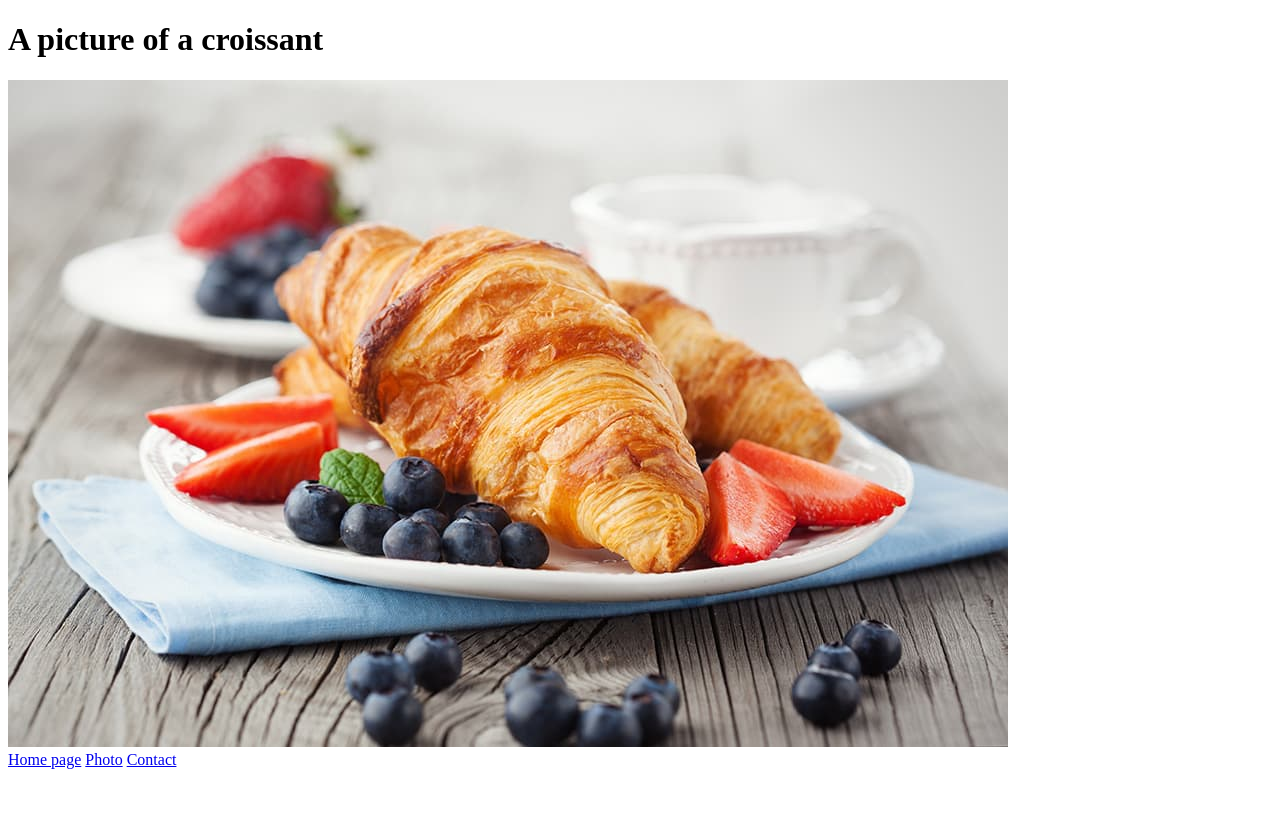
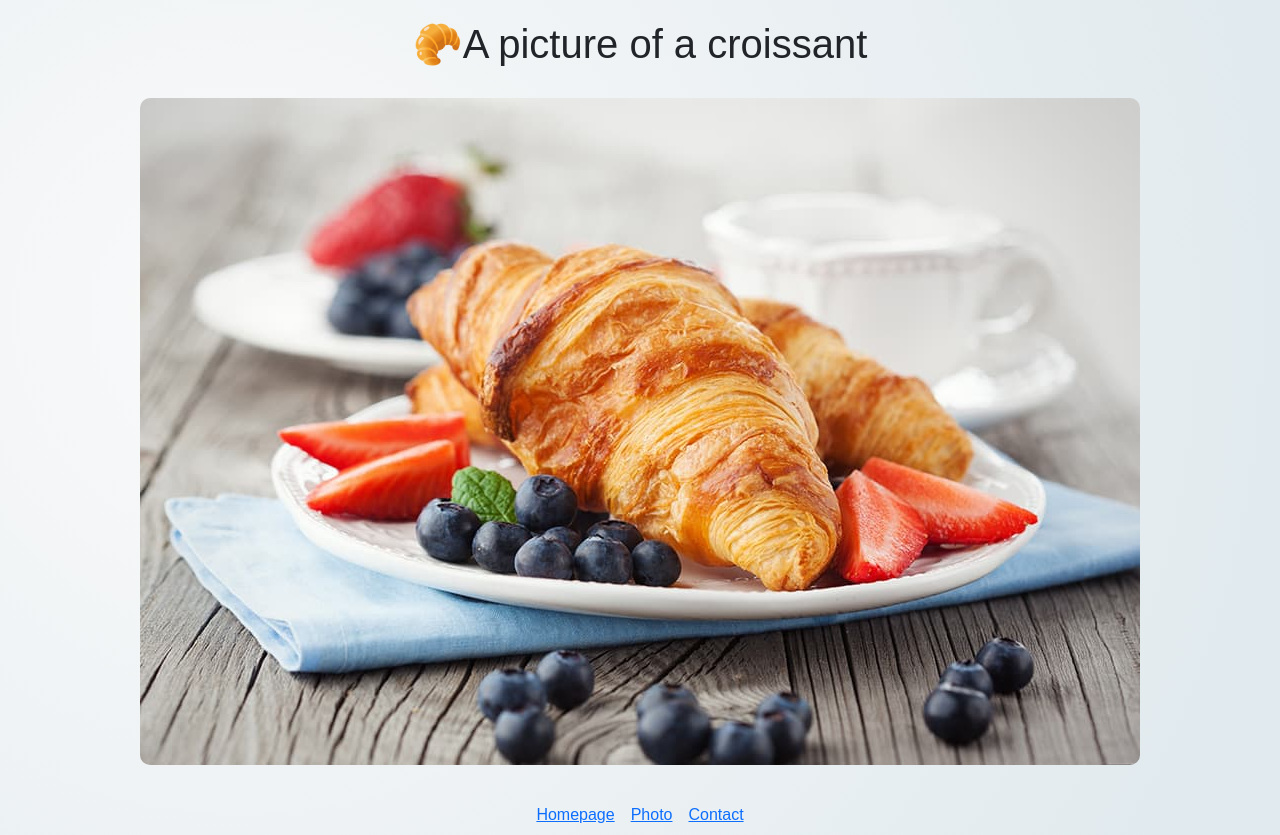
Before and after one commit to AnyaRatusnyak/Croissant, a plain HTML site: page photo.html in a window 1280 px wide. Before the commit the page ends 800 px from the top, so only its background shows below. Drawn offline with nearby package versions, Linux system fonts and the light colour scheme.

Commit message:
style the main elements

```diff
--- a/photo.html
+++ b/photo.html
@@ -5,14 +5,23 @@
     <meta http-equiv="X-UA-Compatible" content="IE=edge" />
     <meta name="viewport" content="width=device-width, initial-scale=1.0" />
     <title>Photo</title>
+    <link
+      rel="stylesheet"
+      href="https://cdn.jsdelivr.net/npm/bootstrap@5.2.0-beta1/dist/css/bootstrap.min.css"
+    />
+    <link rel="stylesheet" href="src/style.css" />
   </head>
   <body>
-    <h1>A picture of a croissant</h1>
-    <img src="photo/Depositphotos_1-min.jpg" alt="croissant" />
-    <div class="links">
-      <a href="index.html">Home page</a>
-      <a href="photo.html">Photo</a>
-      <a href="contact.html">Contact</a>
+    <h1>🥐A picture of a croissant</h1>
+    <img
+      src="photo/Depositphotos_1-min.jpg"
+      alt="croissant"
+      class="croissant-photo"
+    />
+    <div class="links d-flex justify-content-center">
+      <a href="index.html" class="p-2">Homepage</a>
+      <a href="photo.html" class="p-2">Photo</a>
+      <a href="contact.html" class="p-2">Contact</a>
     </div>
   </body>
 </html>
--- a/src/style.css
+++ b/src/style.css
@@ -1,3 +1,28 @@
 body {
-  background: yellow;
+  font-family: Arial, Helvetica, sans-serif;
+  background: radial-gradient(
+    circle at 18.7% 37.8%,
+    rgb(250, 250, 250) 0%,
+    rgb(225, 234, 238) 90%
+  );
 }
+h1 {
+  text-align: center;
+  margin-top: 20px;
+}
+p {
+  text-align: center;
+  font-size: 13px;
+  margin: 20px;
+}
+.croissant-photo {
+  max-width: 100%;
+  border-radius: 10px;
+  display: block;
+  margin: 30px auto;
+}
+.email-link {
+  text-align: center;
+  margin: 20px auto;
+  font-size: 13px;
+}
```
Also changed, not shown: contact.html (+11 -6 lines), index.html (+5 -5 lines).
